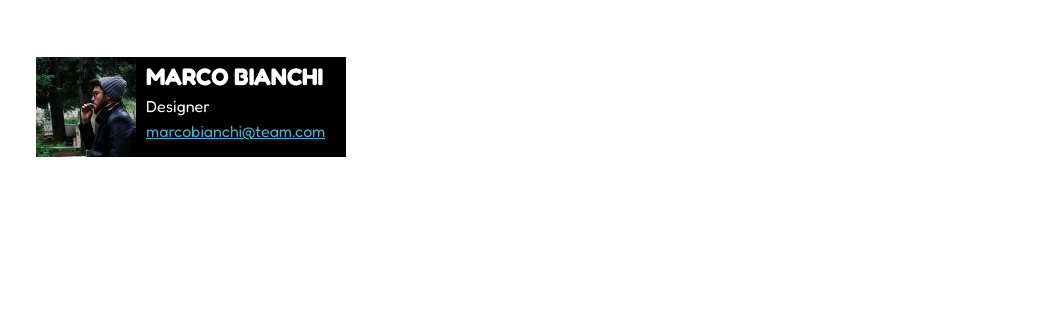
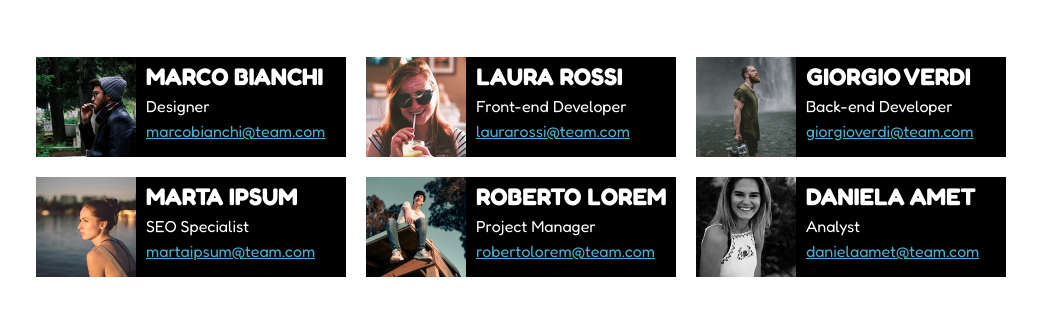
Before and after one commit to MyNameIsAlpaca/html-css-float-cards, a plain HTML site: page index.html in a window 1280 px wide. Shown: the part 164-480 px from the top of the page, without its empty margins (124-1161 px from the left). Drawn offline with Linux system fonts and the light colour scheme.

Commit message:
All done

```diff
--- a/index.html
+++ b/index.html
@@ -23,12 +23,52 @@
         </div>
         <section class="card">
             <div class="info-box">
-                <img src="img/male1.png" alt="">
+                <img src="img/male1.png" alt="Foto di marco">
                 <h2 class="info">MARCO BIANCHI</h2>
                 <span class="info">Designer</span>
                 <a href="mailto:marcobianchi@team.com" class="info email">marcobianchi@team.com</a>
             </div>
         </section>
+        <section class="card">
+            <div class="info-box">
+                <img src="img/female1.png" alt="Foto di laura">
+                <h2 class="info">LAURA ROSSI</h2>
+                <span class="info">Front-end Developer</span>
+                <a href="mailto:laurarossi@team.com" class="info email">laurarossi@team.com</a>
+            </div>
+        </section>
+        <section class="card">
+            <div class="info-box">
+                <img src="img/male2.png" alt="">
+                <h2 class="info">GIORGIO VERDI</h2>
+                <span class="info">Back-end Developer</span>
+                <a href="mailto:giorgioverdi@team.com" class="info email">giorgioverdi@team.com</a>
+            </div>
+        </section>
+        <section class="card">
+            <div class="info-box">
+                <img src="img/female2.png" alt="">
+                <h2 class="info">MARTA IPSUM</h2>
+                <span class="info">SEO Specialist</span>
+                <a href="mailto:martaipsum@team.com" class="info email">martaipsum@team.com</a>
+            </div>
+        </section>
+        <section class="card">
+            <div class="info-box">
+                <img src="img/male3.png" alt="">
+                <h2 class="info">ROBERTO LOREM</h2>
+                <span class="info">Project Manager</span>
+                <a href="mailto:robertolorem@team.com" class="info email">robertolorem@team.com</a>
+            </div>
+        </section>
+        <section class="card">
+            <div class="info-box">
+                <img src="img/female3.png" alt="">
+                <h2 class="info">DANIELA AMET</h2>
+                <span class="info">Analyst</span>
+                <a href="mailto:danielaamet@team.com" class="info email">danielaamet@team.com</a>
+            </div>
+        </section>
     </main>
 </body>
 </html>
```
